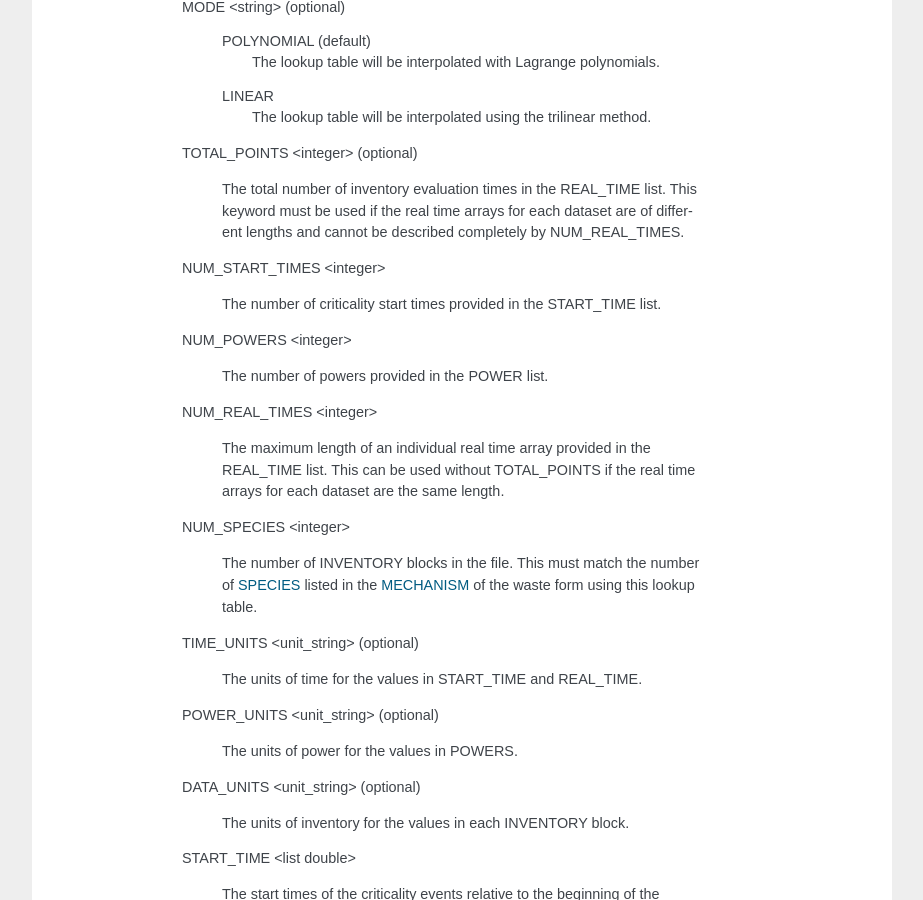
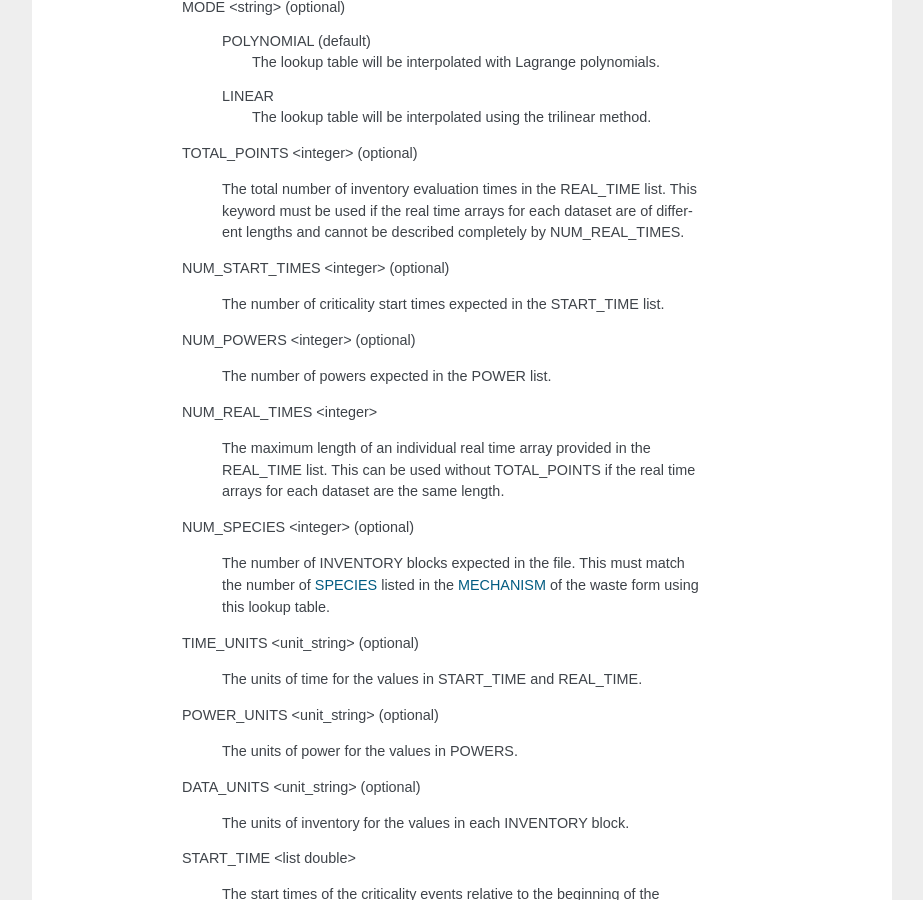
Before and after one commit to Miracloon/pflotran-documentation, a Sphinx documentation site: the page built from source/user_guide/cards/gdsa/waste_form_general_card.rst, in a window 1280 px wide and 900 px high, scrolled down 14504 px. Shown: the whole window, without its empty margins (318-1241 px from the left). Built offline with Sphinx 7.4.7, drawn with Linux system fonts in a browser that asks for light colours.

Commit message:
DPC-48: Update to reflect optional NUM keywords.

```diff
--- a/source/user_guide/cards/gdsa/waste_form_general_card.rst
+++ b/source/user_guide/cards/gdsa/waste_form_general_card.rst
@@ -793,21 +793,21 @@ CRITICALITY_MECH
 
       The total number of inventory evaluation times in the REAL_TIME list. This keyword must be used if the real time arrays for each dataset are of different lengths and cannot be described completely by NUM_REAL_TIMES.
 
-    NUM_START_TIMES <integer>
+    NUM_START_TIMES <integer> (optional)
 
-      The number of criticality start times provided in the START_TIME list.
+      The number of criticality start times expected in the START_TIME list.
 
-    NUM_POWERS <integer>
+    NUM_POWERS <integer> (optional)
 
-      The number of powers provided in the POWER list.
+      The number of powers expected in the POWER list.
 
     NUM_REAL_TIMES <integer>
 
       The maximum length of an individual real time array provided in the REAL_TIME list. This can be used without TOTAL_POINTS if the real time arrays for each dataset are the same length.
 
-    NUM_SPECIES <integer>
+    NUM_SPECIES <integer> (optional)
 
-      The number of INVENTORY blocks in the file. This must match the number of :ref:`SPECIES<waste-form-general-mechanism-species>` listed in the :ref:`MECHANISM<waste-form-general-mechanism>` of the waste form using this lookup table.
+      The number of INVENTORY blocks expected in the file. This must match the number of :ref:`SPECIES<waste-form-general-mechanism-species>` listed in the :ref:`MECHANISM<waste-form-general-mechanism>` of the waste form using this lookup table.
 
     TIME_UNITS <unit_string> (optional)
 
```
